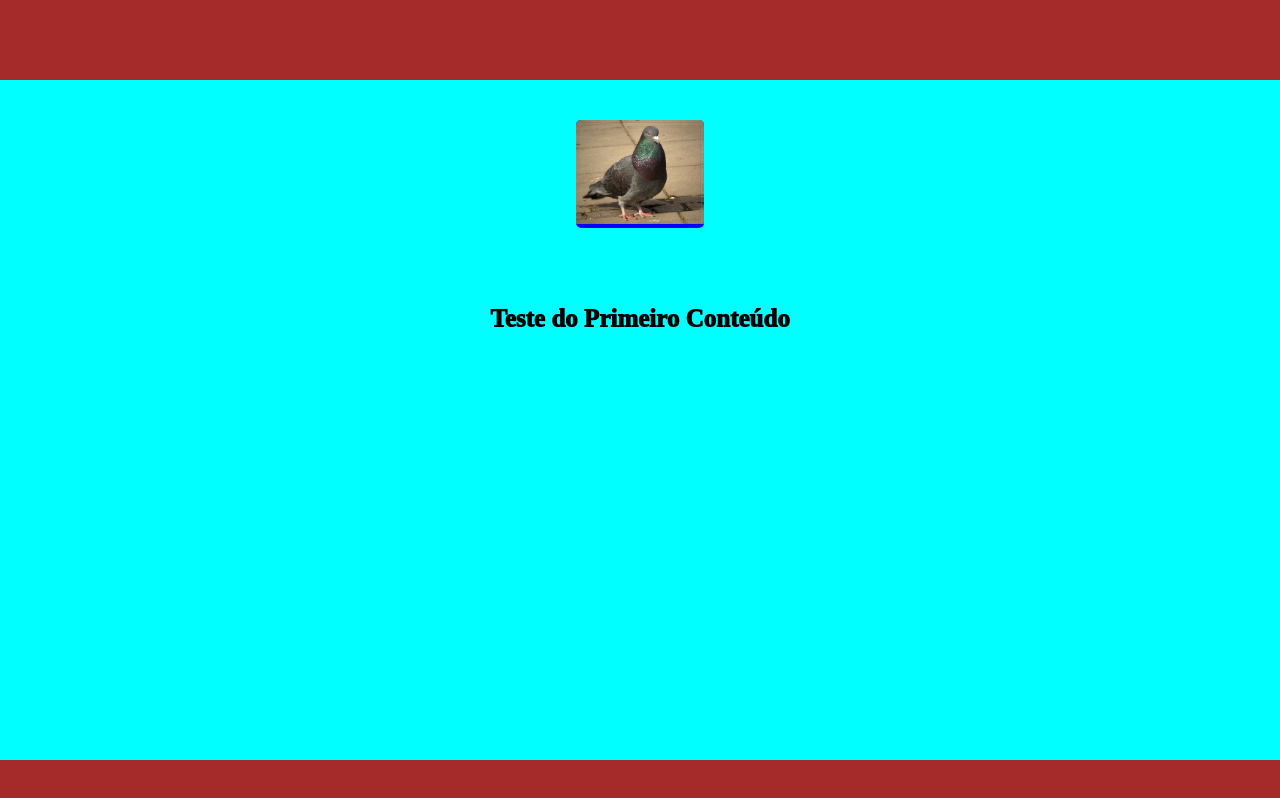
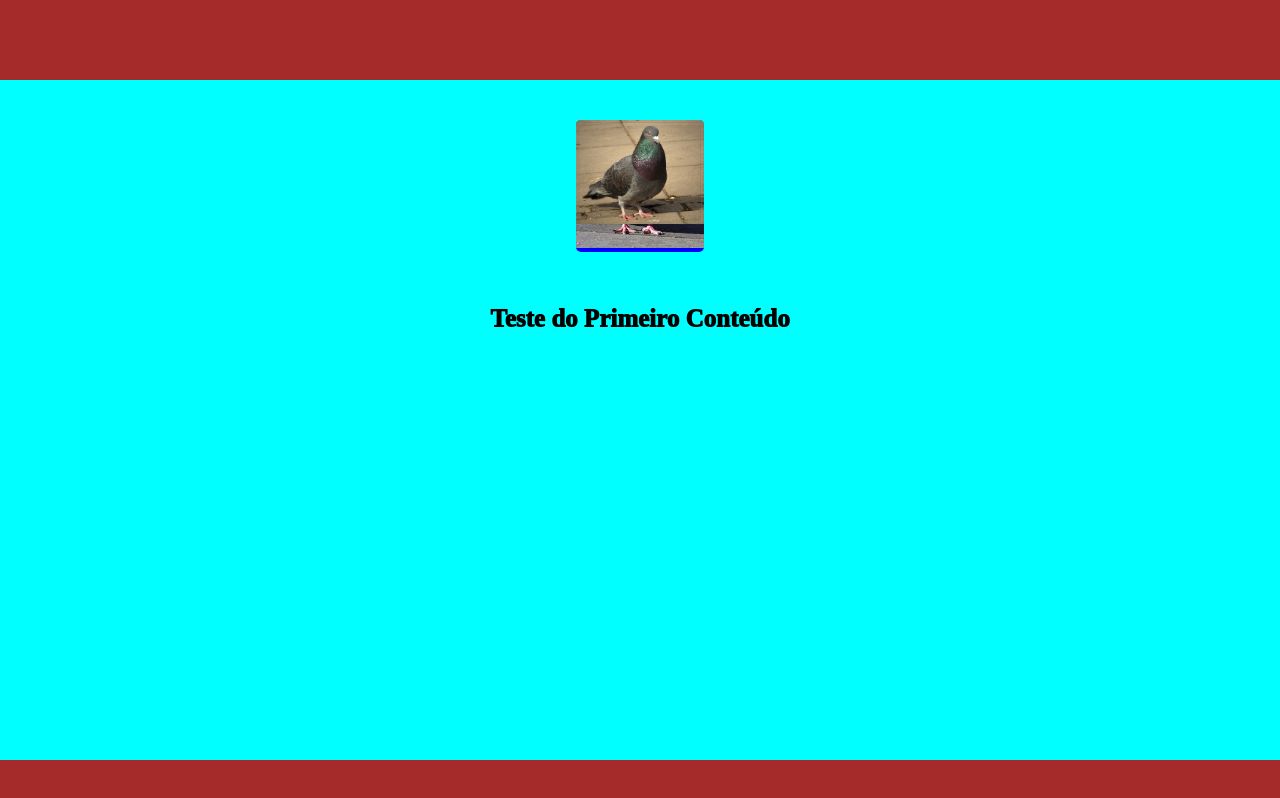
Before and after one commit to JoaoTrombeta/joaotrombeta.github.io, a plain HTML site: page index.html in a window 1280 px wide. Drawn offline with Linux system fonts and the light colour scheme.

Commit message:
correcao foto 2

```diff
--- a/css/index.css
+++ b/css/index.css
@@ -39,9 +39,20 @@ main{
     transition: ease-in-out 1s;
     overflow: hidden;
     border-radius: 5px;
-    img{
-        max-width: 10vw;
-        max-height: 10vw;
+    picture{
+        position: relative;
+        .fotos{
+            max-width: 10vw;
+            max-height: 10vw;
+            transition: ease-in-out 1s;
+        }
+        .foto1{
+            z-index: 2;
+            position: absolute;
+        }
+        .foto2{
+            z-index: 1;
+        }
     }
 }
 .Curriculo{
--- a/index.html
+++ b/index.html
@@ -11,7 +11,12 @@
 <body>
     <header id="header"></header>
     <main id="main">
-        <div class="foto" id="myfoto"><img src="images/fotoTeste.png" alt="FotoPerfil"></div>
+        <div class="foto" id="myfoto">
+            <picture>
+                <img src="images/fotoTeste.png" alt="FotoPerfil" id="fotoPerfil" class="fotos foto1">
+                <img src="images/pombo2.png" alt="foto2" id="fotoPerfil2" class="fotos foto2">
+            </picture>
+        </div>
         <section class="sectionLateral" id="lateral"></section>
         <section class="Curriculo" id="curriculo">
             <article class="CurriculoContent">
--- a/js/index.js
+++ b/js/index.js
@@ -5,6 +5,8 @@ document.addEventListener('DOMContentLoaded', () => {
     const main = document.getElementById('main')
     const footer = document.getElementById('footer')
     const menuLateral = document.getElementById('lateral')
+    const fotoPerfil = document.getElementById('fotoPerfil')
+
 
     curriculo.addEventListener('scroll', e => {
         console.log(curriculo.scrollTop)
@@ -17,6 +19,8 @@ document.addEventListener('DOMContentLoaded', () => {
             header.style.height = "0vh"
 
             footer.style.height = "0vh"
+
+            fotoPerfil.style.filter = "opacity(0)"
 
             foto.style.top = "5vh"
             foto.style.left = "2.5vw"
@@ -31,6 +35,8 @@ document.addEventListener('DOMContentLoaded', () => {
 
             footer.style.height = "5vh"
 
+            fotoPerfil.style.filter = "opacity(1)"
+
             foto.style.top = "15vh"
             foto.style.left = "45vw"
             foto.style.borderRadius = "5px"
```
Also changed, not shown: images/pombo2.png (added).
